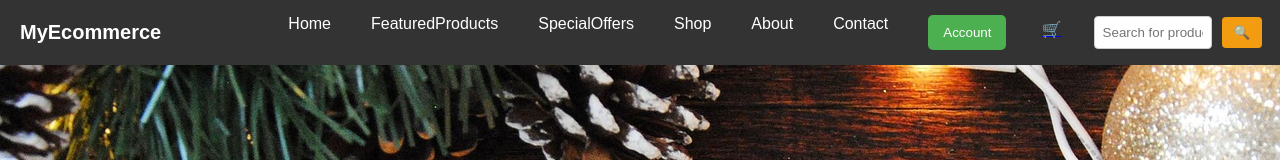
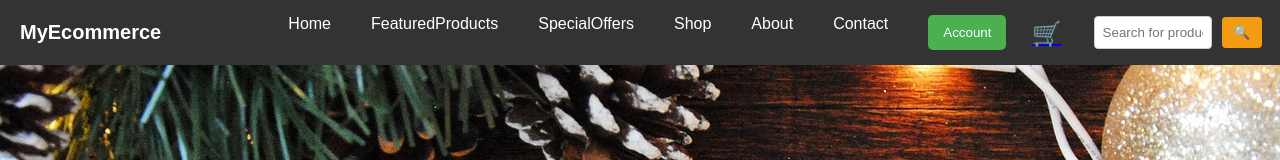
Before and after one commit to Perpetualisi/MyEcommerce, a React (Vite) app: page / in a window 1280 px wide. Shown: the top 160 px of the page. Built offline with nearby package versions, Linux system fonts and the light colour scheme; no server answers; the database is empty.

Commit message:
Updated navbar: increased cart icon size and adjusted search bar layout for mobile

```diff
--- a/src/Components/Navbar/Navbar.css
+++ b/src/Components/Navbar/Navbar.css
@@ -86,10 +86,11 @@
 
 .navbar-cart-mobile {
   display: block;
-  position: absolute; /* Position it independently */
-  top: 20px; /* Adjust the top position to align with the search bar */
-  right: 220px; /* Adjust this to position it close to the search bar */
-  z-index: 1000; /* Make sure it's above other elements */
+  position: absolute;
+  font-size: 24px;
+  top: 20px;
+  right: 220px;
+  z-index: 1000;
 }
 
 
@@ -146,7 +147,7 @@
   }
 
   .navbar-logo {
-    display: none; /* Hide logo on mobile */
+    display: none;
   }
 
   .navbar-links {
@@ -182,9 +183,9 @@
     display: block;
     font-size: 30px;
     position: absolute;
-    top: 20px; /* Adjust top position as needed */
-    right: 100px; /* Keep cart at the top-right of the navbar */
-    z-index: 1000; /* Ensure it’s above the other navbar items */
+    top: 20px;
+    right: 100px;
+    z-index: 1000;
   }
 
 
```
